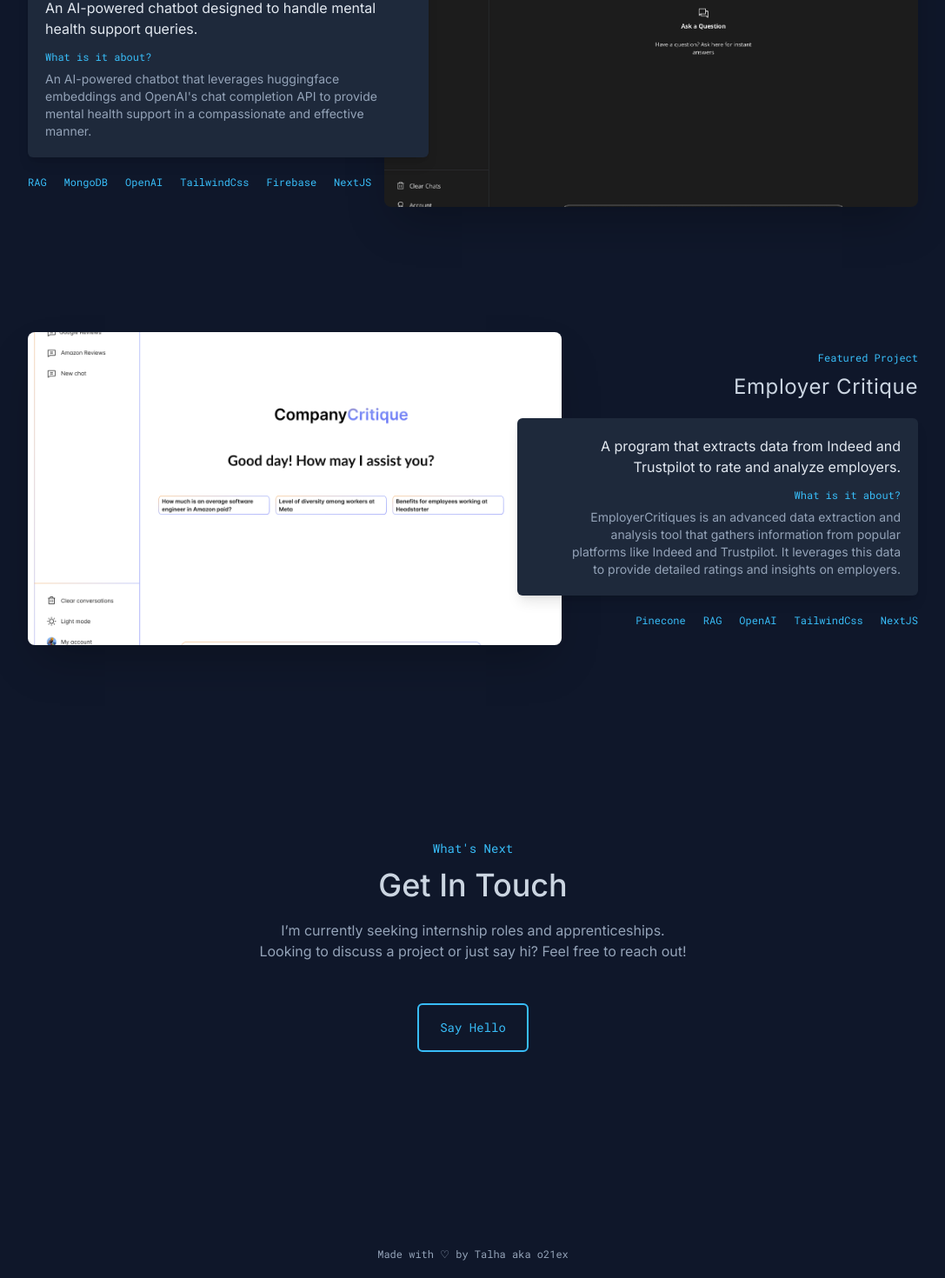
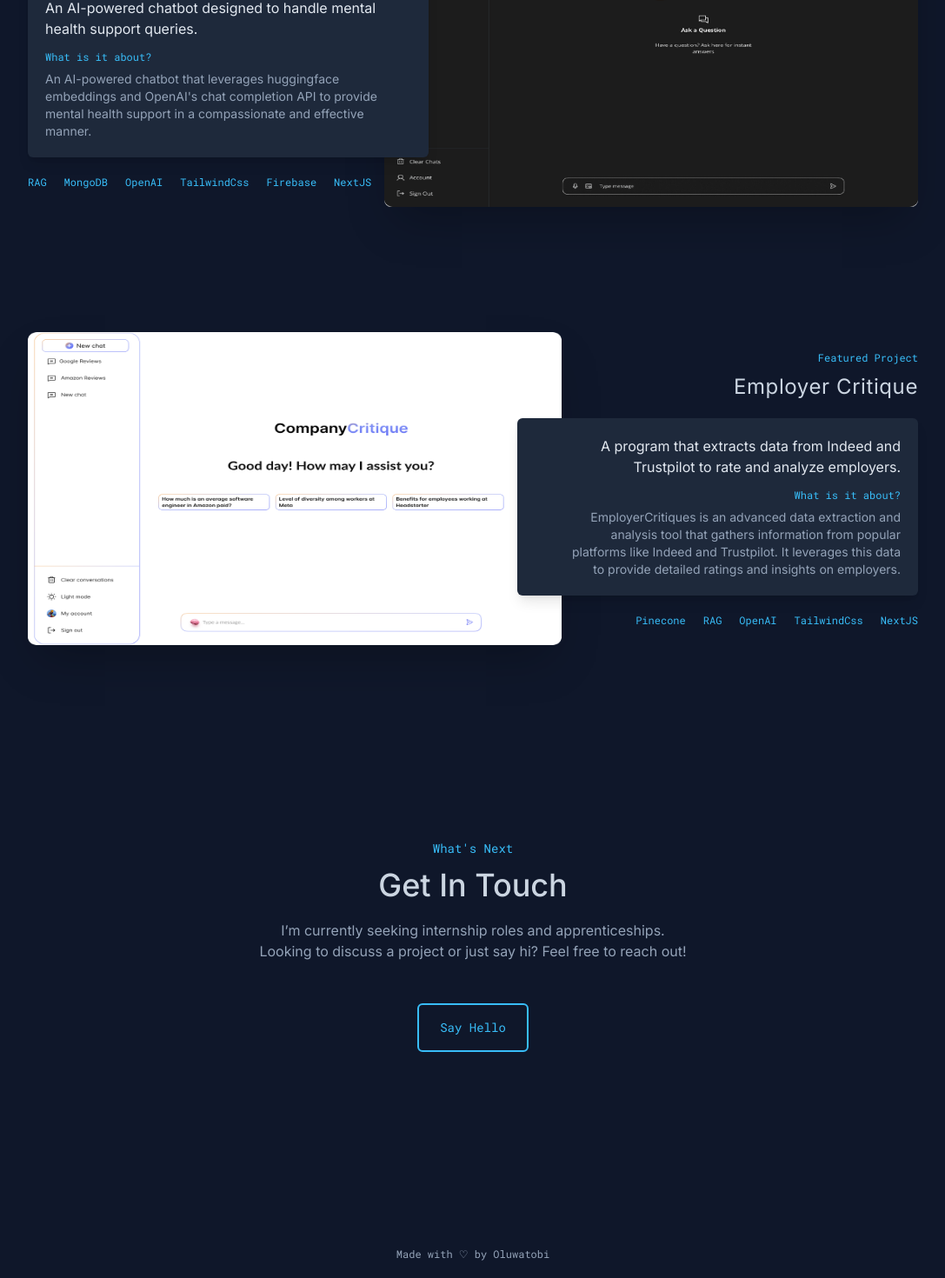
Before and after one commit to tobilobasalawu/portfolio-v3, a Next.js app: page / in a window 1280 px wide. Shown: the part 3978-5448 px from the top of the page at 87% size, without its empty margins (96-1183 px from the left). Built offline with nearby package versions, Linux system fonts and the light colour scheme.

Commit message:
updated footer

```diff
--- a/src/components/ui/FeaturedProject.tsx
+++ b/src/components/ui/FeaturedProject.tsx
@@ -41,8 +41,8 @@ const FeaturedProject = ({
           src={img}
           alt={name}
           width={720}
-          height={480}
-          className="h-full w-full object-cover duration-200 group-hover:scale-105 transition-transform"
+          height={750}
+          className="h-full w-full object-fill duration-200 group-hover:scale-105 transition-transform"
           placeholder="blur"
           blurDataURL={blurImageURL}
         />
--- a/src/lib/content/footer.ts
+++ b/src/lib/content/footer.ts
@@ -1,6 +1,6 @@
 import { FooterSectionType } from '@/lib/types/sections';
 
 export const footerSection: FooterSectionType = {
-    title: 'Made with ♡ by Talha aka o21ex',
-    link: 'https://github.com/c2-tlhah',
+    title: 'Made with ♡ by Oluwatobi',
+    link: 'https://github.com/tobilobasalawu',
 };
```
